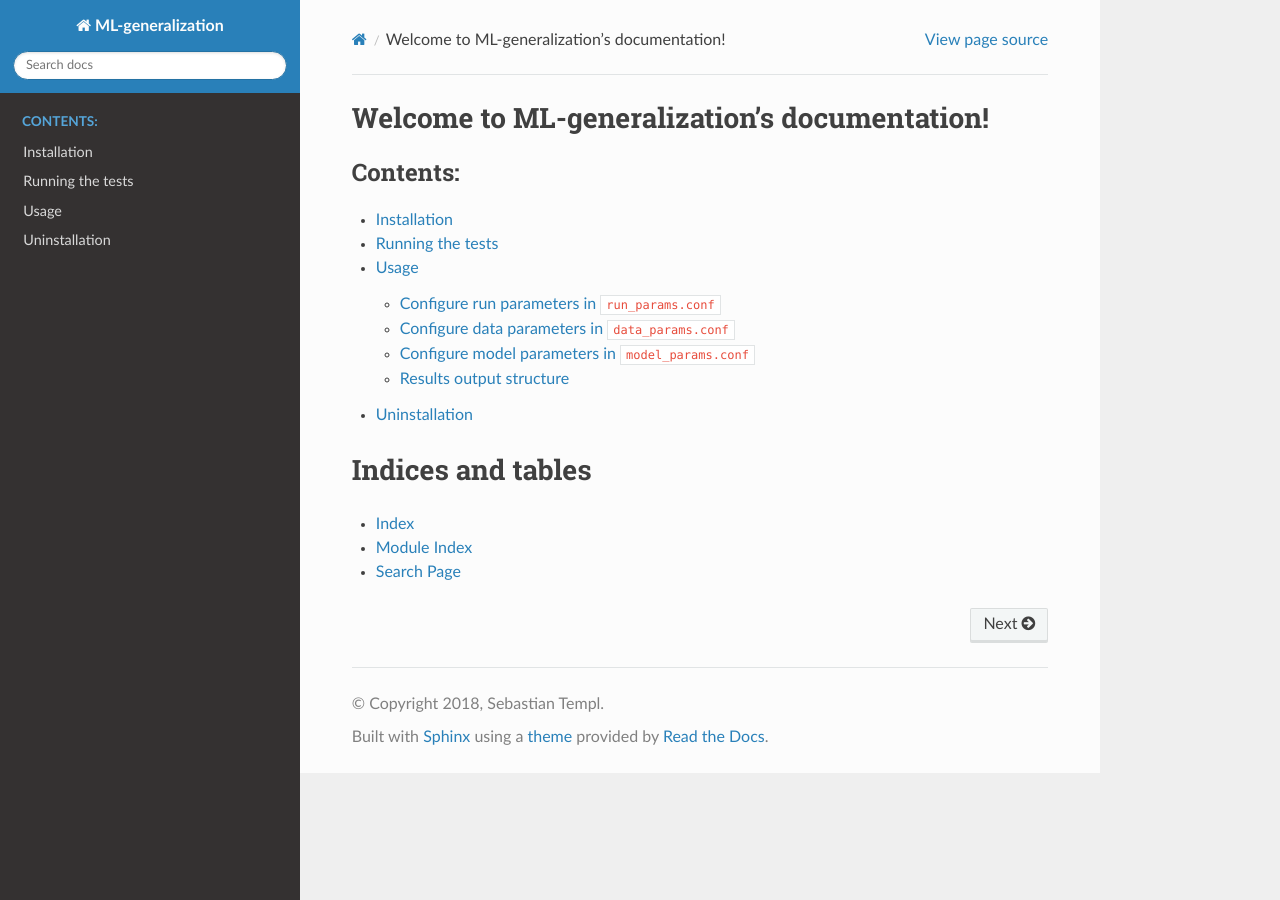
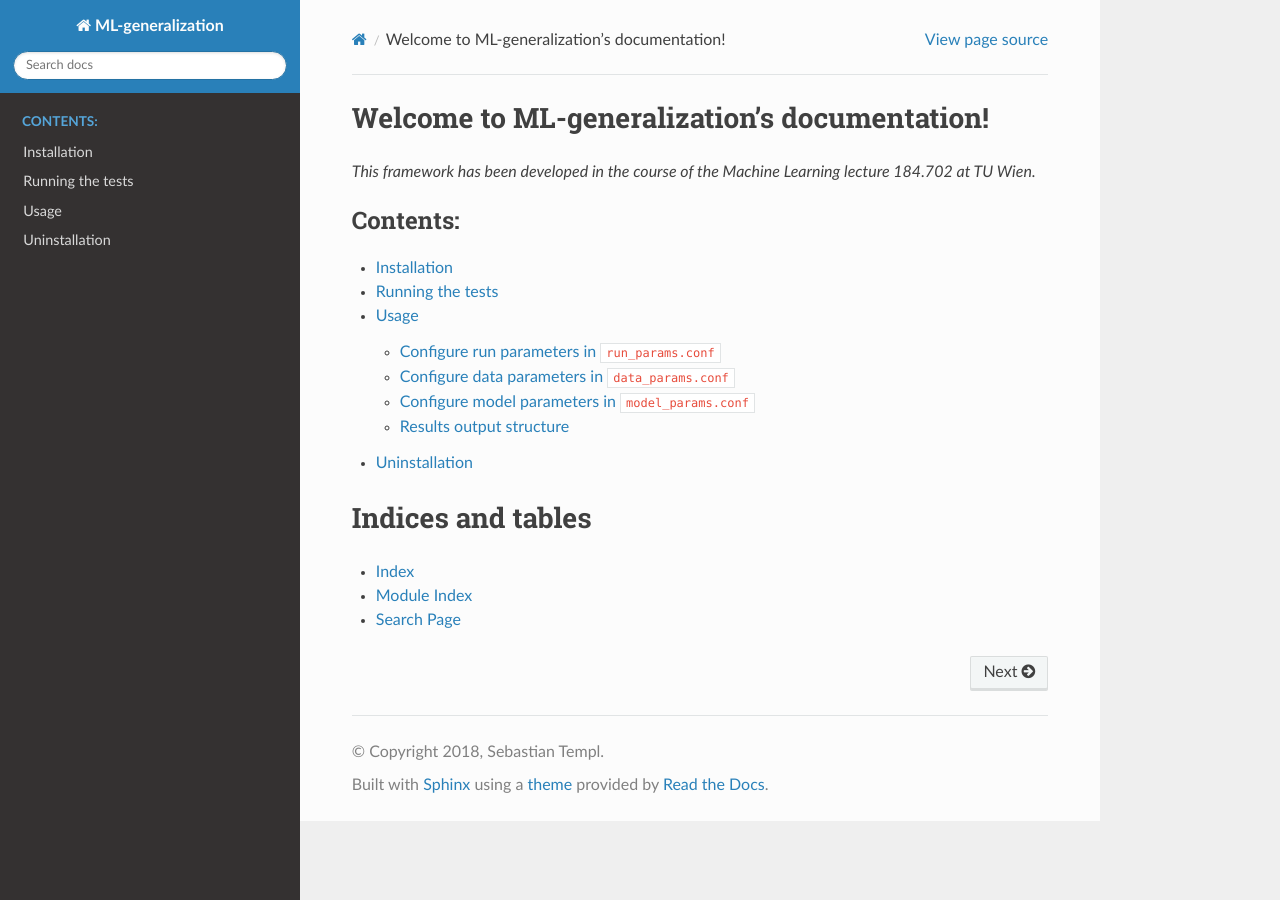
Before and after one commit to tempse/ML-generalization, a Sphinx documentation site: the page built from docs/index.rst, in a window 1280 px wide. Built offline with Sphinx 7.4.7 and the Read the Docs theme 2.0.0, drawn with Linux system fonts in a browser that asks for light colours.

Commit message:
Minor update

```diff
--- a/docs/index.rst
+++ b/docs/index.rst
@@ -5,6 +5,8 @@
 
 Welcome to ML-generalization's documentation!
 =============================================
+
+*This framework has been developed in the course of the Machine Learning lecture 184.702 at TU Wien.*
 
 .. toctree::
    :maxdepth: 2
```
